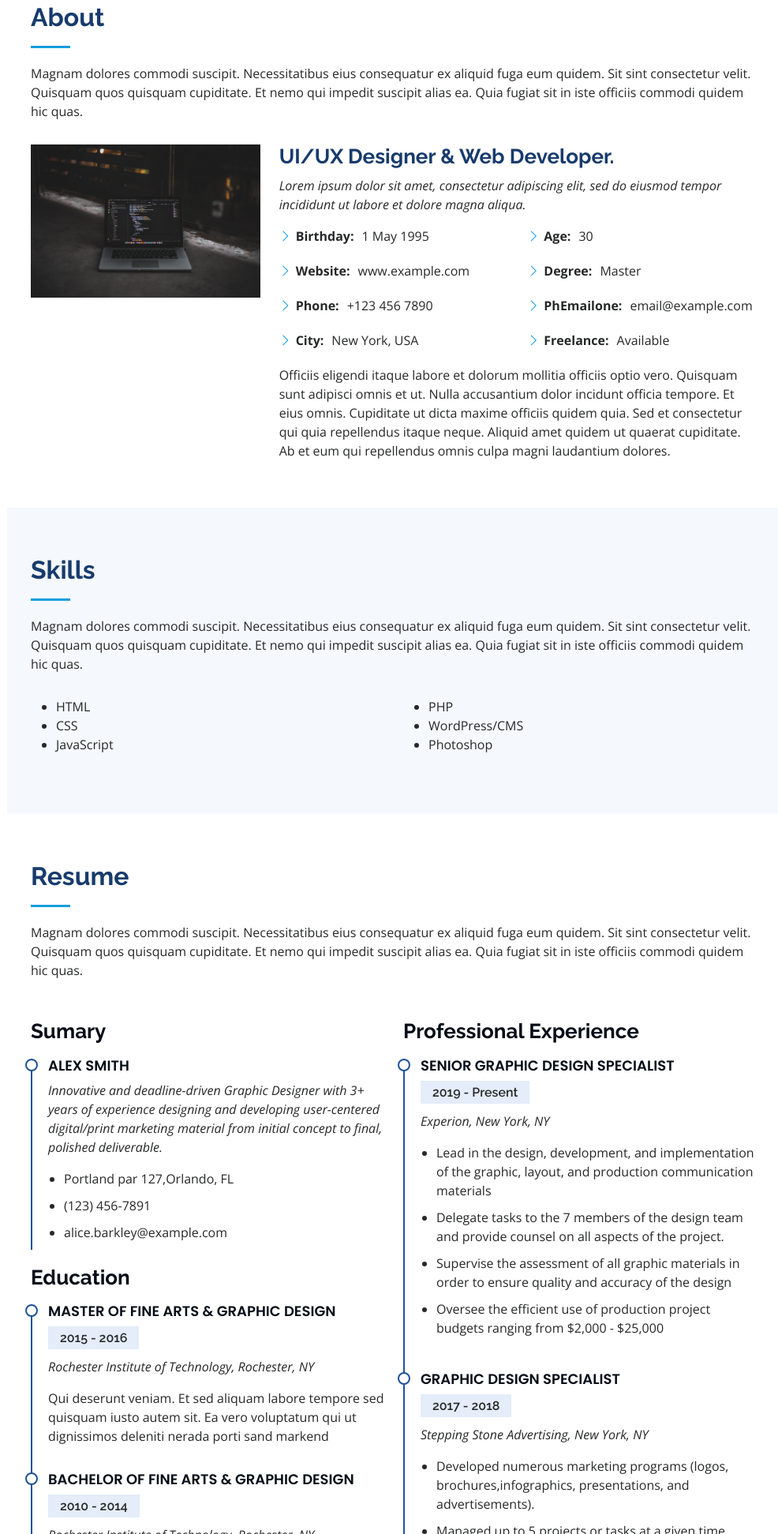
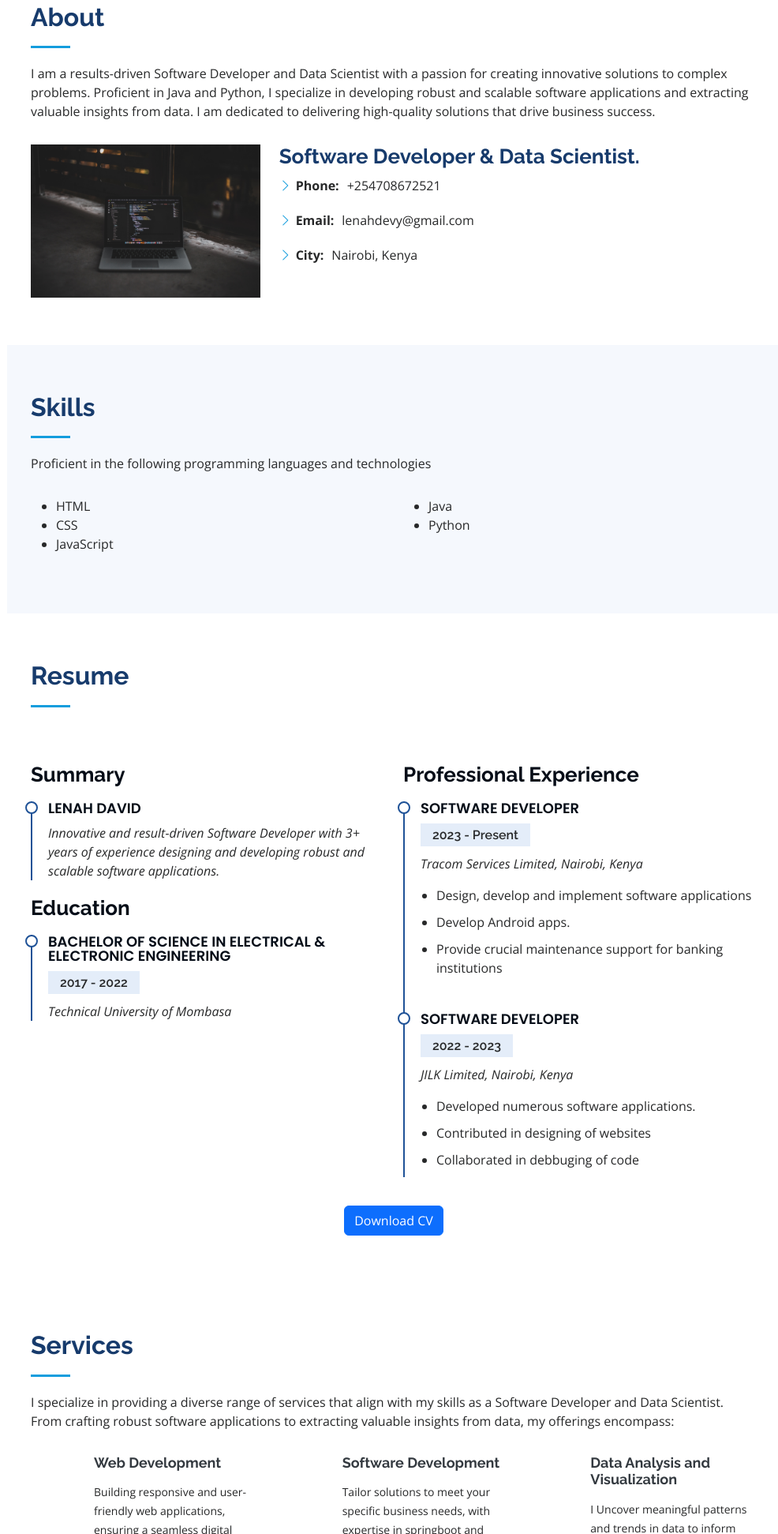
Before and after one commit to LenahDavid/portfolio, a plain HTML site: page index.html in a window 1280 px wide. Shown: the part 857-2800 px from the top of the page at 79% size, without its empty margins (291-1277 px from the left). Drawn offline with nearby package versions, Linux system fonts and the light colour scheme.

Commit message:
portfolio

```diff
--- a/index.html
+++ b/index.html
@@ -63,7 +63,7 @@
           <li><a href="#hero" class="nav-link scrollto active"><i class="bx bx-home"></i> <span>Home</span></a></li>
           <li><a href="#about" class="nav-link scrollto"><i class="bx bx-user"></i> <span>About</span></a></li>
           <li><a href="#resume" class="nav-link scrollto"><i class="bx bx-file-blank"></i> <span>Resume</span></a></li>
-          <li><a href="#portfolio" class="nav-link scrollto"><i class="bx bx-book-content"></i> <span>Portfolio</span></a></li>
+          <!-- <li><a href="#portfolio" class="nav-link scrollto"><i class="bx bx-book-content"></i> <span>Portfolio</span></a></li> -->
           <li><a href="#services" class="nav-link scrollto"><i class="bx bx-server"></i> <span>Services</span></a></li>
           <li><a href="#contact" class="nav-link scrollto"><i class="bx bx-envelope"></i> <span>Contact</span></a></li>
         </ul>
@@ -87,7 +87,9 @@
 
         <div class="section-title">
           <h2>About</h2>
-          <p>Magnam dolores commodi suscipit. Necessitatibus eius consequatur ex aliquid fuga eum quidem. Sit sint consectetur velit. Quisquam quos quisquam cupiditate. Et nemo qui impedit suscipit alias ea. Quia fugiat sit in iste officiis commodi quidem hic quas.</p>
+          <p> I am a results-driven Software Developer and Data Scientist with a passion for creating innovative solutions to complex problems.
+            Proficient in Java and Python, I specialize in developing robust and scalable software applications and extracting valuable insights from data.
+             I am dedicated to delivering high-quality solutions that drive business success.</p>
         </div>
 
         <div class="row">
@@ -95,34 +97,31 @@
             <img src="assets/img/background.jpg" class="img-fluid" alt="">
           </div>
           <div class="col-lg-8 pt-4 pt-lg-0 content" data-aos="fade-left">
-            <h3>UI/UX Designer &amp; Web Developer.</h3>
-            <p class="fst-italic">
-              Lorem ipsum dolor sit amet, consectetur adipiscing elit, sed do eiusmod tempor incididunt ut labore et dolore
-              magna aliqua.
-            </p>
+            <h3>Software Developer &amp; Data Scientist.</h3>
+
             <div class="row">
               <div class="col-lg-6">
                 <ul>
-                  <li><i class="bi bi-chevron-right"></i> <strong>Birthday:</strong> <span>1 May 1995</span></li>
-                  <li><i class="bi bi-chevron-right"></i> <strong>Website:</strong> <span>www.example.com</span></li>
-                  <li><i class="bi bi-chevron-right"></i> <strong>Phone:</strong> <span>+123 456 7890</span></li>
-                  <li><i class="bi bi-chevron-right"></i> <strong>City:</strong> <span>New York, USA</span></li>
+
+                  <li><i class="bi bi-chevron-right"></i> <strong>Phone:</strong> <span>+254708672521 </span></li>
+                  <li><i class="bi bi-chevron-right"></i> <strong>Email:</strong> <span>lenahdevy@gmail.com</span></li>
+                  <li><i class="bi bi-chevron-right"></i> <strong>City:</strong> <span>Nairobi, Kenya</span></li>
                 </ul>
               </div>
-              <div class="col-lg-6">
+              <!-- <div class="col-lg-6">
                 <ul>
                   <li><i class="bi bi-chevron-right"></i> <strong>Age:</strong> <span>30</span></li>
                   <li><i class="bi bi-chevron-right"></i> <strong>Degree:</strong> <span>Master</span></li>
                   <li><i class="bi bi-chevron-right"></i> <strong>PhEmailone:</strong> <span>email@example.com</span></li>
                   <li><i class="bi bi-chevron-right"></i> <strong>Freelance:</strong> <span>Available</span></li>
                 </ul>
-              </div>
-            </div>
+              </div> -->
+            <!-- </div>
             <p>
               Officiis eligendi itaque labore et dolorum mollitia officiis optio vero. Quisquam sunt adipisci omnis et ut. Nulla accusantium dolor incidunt officia tempore. Et eius omnis.
               Cupiditate ut dicta maxime officiis quidem quia. Sed et consectetur qui quia repellendus itaque neque. Aliquid amet quidem ut quaerat cupiditate. Ab et eum qui repellendus omnis culpa magni laudantium dolores.
             </p>
-          </div>
+          </div> -->
         </div>
       </div>
     </section><!-- End About Section -->
@@ -181,7 +180,7 @@
 
         <div class="section-title">
           <h2>Skills</h2>
-          <p>Magnam dolores commodi suscipit. Necessitatibus eius consequatur ex aliquid fuga eum quidem. Sit sint consectetur velit. Quisquam quos quisquam cupiditate. Et nemo qui impedit suscipit alias ea. Quia fugiat sit in iste officiis commodi quidem hic quas.</p>
+          <p>Proficient in the following programming languages and technologies</p>
         </div>
 
         <div class="row skills-content">
@@ -196,9 +195,9 @@
 
           <div class="col-lg-6" data-aos="fade-up" data-aos-delay="100">
             <ul>
-              <li>PHP</li>
-              <li>WordPress/CMS</li>
-              <li>Photoshop</li>
+              <li>Java</li>
+              <li>Python</li>
+              <!-- <li>Mysql</li> -->
             </ul>
           </div>
 
@@ -213,58 +212,52 @@
 
         <div class="section-title">
           <h2>Resume</h2>
-          <p>Magnam dolores commodi suscipit. Necessitatibus eius consequatur ex aliquid fuga eum quidem. Sit sint consectetur velit. Quisquam quos quisquam cupiditate. Et nemo qui impedit suscipit alias ea. Quia fugiat sit in iste officiis commodi quidem hic quas.</p>
         </div>
 
         <div class="row">
           <div class="col-lg-6" data-aos="fade-up">
-            <h3 class="resume-title">Sumary</h3>
+            <h3 class="resume-title">Summary</h3>
             <div class="resume-item pb-0">
-              <h4>Alex Smith</h4>
-              <p><em>Innovative and deadline-driven Graphic Designer with 3+ years of experience designing and developing user-centered digital/print marketing material from initial concept to final, polished deliverable.</em></p>
-              <ul>
-                <li>Portland par 127,Orlando, FL</li>
-                <li>(123) 456-7891</li>
-                <li>alice.barkley@example.com</li>
-              </ul>
+              <h4>Lenah David</h4>
+              <p><em>Innovative and result-driven Software Developer with 3+ years of experience designing and developing robust and scalable software applications.</em></p>
+              <!-- <ul>
+                <li>Nairobi,Kenya</li>
+                <li>+254708672521</li>
+                <li>lenahdevy@gmail.com</li>
+              </ul> -->
             </div>
 
             <h3 class="resume-title">Education</h3>
             <div class="resume-item">
-              <h4>Master of Fine Arts &amp; Graphic Design</h4>
-              <h5>2015 - 2016</h5>
-              <p><em>Rochester Institute of Technology, Rochester, NY</em></p>
-              <p>Qui deserunt veniam. Et sed aliquam labore tempore sed quisquam iusto autem sit. Ea vero voluptatum qui ut dignissimos deleniti nerada porti sand markend</p>
+              <h4>Bachelor of Science in Electrical &amp; Electronic Engineering</h4>
+              <h5>2017 - 2022</h5>
+              <p><em>Technical University of Mombasa</em></p>
+
             </div>
-            <div class="resume-item">
-              <h4>Bachelor of Fine Arts &amp; Graphic Design</h4>
-              <h5>2010 - 2014</h5>
-              <p><em>Rochester Institute of Technology, Rochester, NY</em></p>
-              <p>Quia nobis sequi est occaecati aut. Repudiandae et iusto quae reiciendis et quis Eius vel ratione eius unde vitae rerum voluptates asperiores voluptatem Earum molestiae consequatur neque etlon sader mart dila</p>
-            </div>
+
           </div>
           <div class="col-lg-6" data-aos="fade-up" data-aos-delay="100">
             <h3 class="resume-title">Professional Experience</h3>
             <div class="resume-item">
-              <h4>Senior graphic design specialist</h4>
-              <h5>2019 - Present</h5>
-              <p><em>Experion, New York, NY </em></p>
+              <h4>Software Developer</h4>
+              <h5>2023 - Present</h5>
+              <p><em>Tracom Services Limited, Nairobi, Kenya </em></p>
               <ul>
-                <li>Lead in the design, development, and implementation of the graphic, layout, and production communication materials</li>
-                <li>Delegate tasks to the 7 members of the design team and provide counsel on all aspects of the project. </li>
-                <li>Supervise the assessment of all graphic materials in order to ensure quality and accuracy of the design</li>
-                <li>Oversee the efficient use of production project budgets ranging from $2,000 - $25,000</li>
+                <li>Design, develop and implement software applications</li>
+                <li>Develop Android apps. </li>
+                <li>Provide crucial maintenance support for banking institutions</li>
+
               </ul>
             </div>
             <div class="resume-item">
-              <h4>Graphic design specialist</h4>
-              <h5>2017 - 2018</h5>
-              <p><em>Stepping Stone Advertising, New York, NY</em></p>
+              <h4>Software Developer</h4>
+              <h5>2022 - 2023</h5>
+              <p><em>JILK Limited, Nairobi, Kenya</em></p>
               <ul>
-                <li>Developed numerous marketing programs (logos, brochures,infographics, presentations, and advertisements).</li>
-                <li>Managed up to 5 projects or tasks at a given time while under pressure</li>
-                <li>Recommended and consulted with clients on the most appropriate graphic design</li>
-                <li>Created 4+ design presentations and proposals a month for clients and account managers</li>
+                <li>Developed numerous software applications.</li>
+                <li>Contributed in designing of websites</li>
+                <li>Collaborated in debbuging of code</li>
+
               </ul>
             </div>
 
@@ -277,7 +270,7 @@
     </section><!-- End Resume Section -->
 
     <!-- ======= Portfolio Section ======= -->
-    <section id="portfolio" class="portfolio section-bg">
+    <!-- <section id="portfolio" class="portfolio section-bg">
       <div class="container">
 
         <div class="section-title">
@@ -391,7 +384,7 @@
         </div>
 
       </div>
-    </section><!-- End Portfolio Section -->
+    </section>End Portfolio Section -->
 
     <!-- ======= Services Section ======= -->
     <section id="services" class="services">
@@ -399,26 +392,26 @@
 
         <div class="section-title">
           <h2>Services</h2>
-          <p>Magnam dolores commodi suscipit. Necessitatibus eius consequatur ex aliquid fuga eum quidem. Sit sint consectetur velit. Quisquam quos quisquam cupiditate. Et nemo qui impedit suscipit alias ea. Quia fugiat sit in iste officiis commodi quidem hic quas.</p>
+          <p>I specialize in providing a diverse range of services that align with my skills as a Software Developer and Data Scientist. From crafting robust software applications to extracting valuable insights from data, my offerings encompass:</p>
         </div>
 
         <div class="row">
           <div class="col-lg-4 col-md-6 icon-box" data-aos="fade-up">
-            <div class="icon"><i class="bi bi-briefcase"></i></div>
-            <h4 class="title"><a href="">Lorem Ipsum</a></h4>
-            <p class="description">Voluptatum deleniti atque corrupti quos dolores et quas molestias excepturi sint occaecati cupiditate non provident</p>
+            <!-- <div class="icon"><i class="bi bi-briefcase"></i></div> -->
+            <h4 class="title"><a href="">Web Development</a></h4>
+            <p class="description">Building responsive and user-friendly web applications, ensuring a seamless digital experience for your audience.</p>
           </div>
           <div class="col-lg-4 col-md-6 icon-box" data-aos="fade-up" data-aos-delay="100">
-            <div class="icon"><i class="bi bi-card-checklist"></i></div>
-            <h4 class="title"><a href="">Dolor Sitema</a></h4>
-            <p class="description">Minim veniam, quis nostrud exercitation ullamco laboris nisi ut aliquip ex ea commodo consequat tarad limino ata</p>
+            <!-- <div class="icon"><i class="bi bi-card-checklist"></i></div> -->
+            <h4 class="title"><a href="">Software Development</a></h4>
+            <p class="description"> Tailor solutions to meet your specific business needs, with expertise in springboot and django</p>
           </div>
           <div class="col-lg-4 col-md-6 icon-box" data-aos="fade-up" data-aos-delay="200">
-            <div class="icon"><i class="bi bi-bar-chart"></i></div>
-            <h4 class="title"><a href="">Sed ut perspiciatis</a></h4>
-            <p class="description">Duis aute irure dolor in reprehenderit in voluptate velit esse cillum dolore eu fugiat nulla pariatur</p>
+            <!-- <div class="icon"><i class="bi bi-bar-chart"></i></div> -->
+            <h4 class="title"><a href="">Data Analysis and Visualization</a></h4>
+            <p class="description">I Uncover meaningful patterns and trends in data to inform strategic decision-making, presented through insightful visualizations.</p>
           </div>
-          <div class="col-lg-4 col-md-6 icon-box" data-aos="fade-up" data-aos-delay="300">
+          <!-- <div class="col-lg-4 col-md-6 icon-box" data-aos="fade-up" data-aos-delay="300">
             <div class="icon"><i class="bi bi-binoculars"></i></div>
             <h4 class="title"><a href="">Magni Dolores</a></h4>
             <p class="description">Excepteur sint occaecat cupidatat non proident, sunt in culpa qui officia deserunt mollit anim id est laborum</p>
@@ -433,7 +426,7 @@
             <h4 class="title"><a href="">Eiusmod Tempor</a></h4>
             <p class="description">Et harum quidem rerum facilis est et expedita distinctio. Nam libero tempore, cum soluta nobis est eligendi</p>
           </div>
-        </div>
+        </div> -->
 
       </div>
     </section><!-- End Services Section -->
@@ -534,35 +527,35 @@
 
         <div class="section-title">
           <h2>Contact</h2>
-          <p>Magnam dolores commodi suscipit. Necessitatibus eius consequatur ex aliquid fuga eum quidem. Sit sint consectetur velit. Quisquam quos quisquam cupiditate. Et nemo qui impedit suscipit alias ea. Quia fugiat sit in iste officiis commodi quidem hic quas.</p>
+          <p>I welcome the opportunity to connect and discuss how my skills can benefit your projects or initiatives. Feel free to reach out to me through:</p>
         </div>
 
-        <div class="row" data-aos="fade-in">
+        <!-- <div class="row" data-aos="fade-in">
 
           <div class="col-lg-5 d-flex align-items-stretch">
             <div class="info">
               <div class="address">
                 <i class="bi bi-geo-alt"></i>
                 <h4>Location:</h4>
-                <p>A108 Adam Street, New York, NY 535022</p>
+                <p>Nairobi, Kenya</p>
               </div>
 
               <div class="email">
                 <i class="bi bi-envelope"></i>
                 <h4>Email:</h4>
-                <p>info@example.com</p>
+                <p>lenahdevy@gmail.com</p>
               </div>
 
               <div class="phone">
                 <i class="bi bi-phone"></i>
                 <h4>Call:</h4>
-                <p>+1 5589 55488 55s</p>
+                <p>+254708672521</p>
               </div>
 
               <iframe src="https://www.google.com/maps/embed?pb=!1m14!1m8!1m3!1d12097.433213460943!2d-74.0062269!3d40.7101282!3m2!1i1024!2i768!4f13.1!3m3!1m2!1s0x0%3A0xb89d1fe6bc499443!2sDowntown+Conference+Center!5e0!3m2!1smk!2sbg!4v1539943755621" frameborder="0" style="border:0; width: 100%; height: 290px;" allowfullscreen></iframe>
             </div>
 
-          </div>
+          </div> -->
 
           <div class="col-lg-7 mt-5 mt-lg-0 d-flex align-items-stretch">
             <form action="forms/contact.php" method="post" role="form" class="php-email-form">
```
Also changed, not shown: 1 other file.
